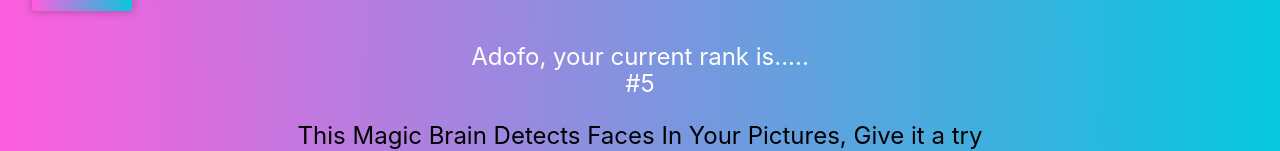
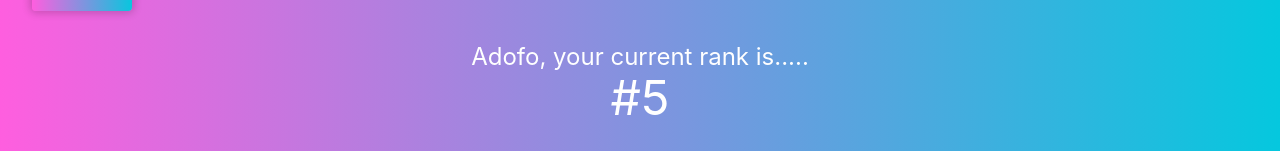
Before and after one commit to ADOFO-09/Face-Recognition-Brain, a React (Create React App) app: page / in a window 1280 px wide. Shown: the part 165-316 px from the top of the page. Built offline with nearby package versions, Linux system fonts and the light colour scheme.

Commit message:
downgraded node version

```diff
--- a/package.json
+++ b/package.json
@@ -10,7 +10,7 @@
     "react": "^18.2.0",
     "react-dom": "^18.2.0",
     "react-parallax-tilt": "^1.7.148",
-    "react-scripts": "5.0.1",
+    "react-scripts": "4.0.2",
     "react-tilt": "^1.0.2",
     "tachyons": "^4.12.0",
     "web-vitals": "^2.1.4"
--- a/src/components/Rank/Rank.js
+++ b/src/components/Rank/Rank.js
@@ -7,7 +7,7 @@ const Rank = () => {
       <div>
         {'Adofo, your current rank is.....'}
       </div>
-      <div>
+      <div className='f1'>
         {'#5'}
       </div>
     </div>
```
Also changed, not shown: src/App.js (+4 -5 lines), 1 other file (tests, documents, lock files or other folders).
